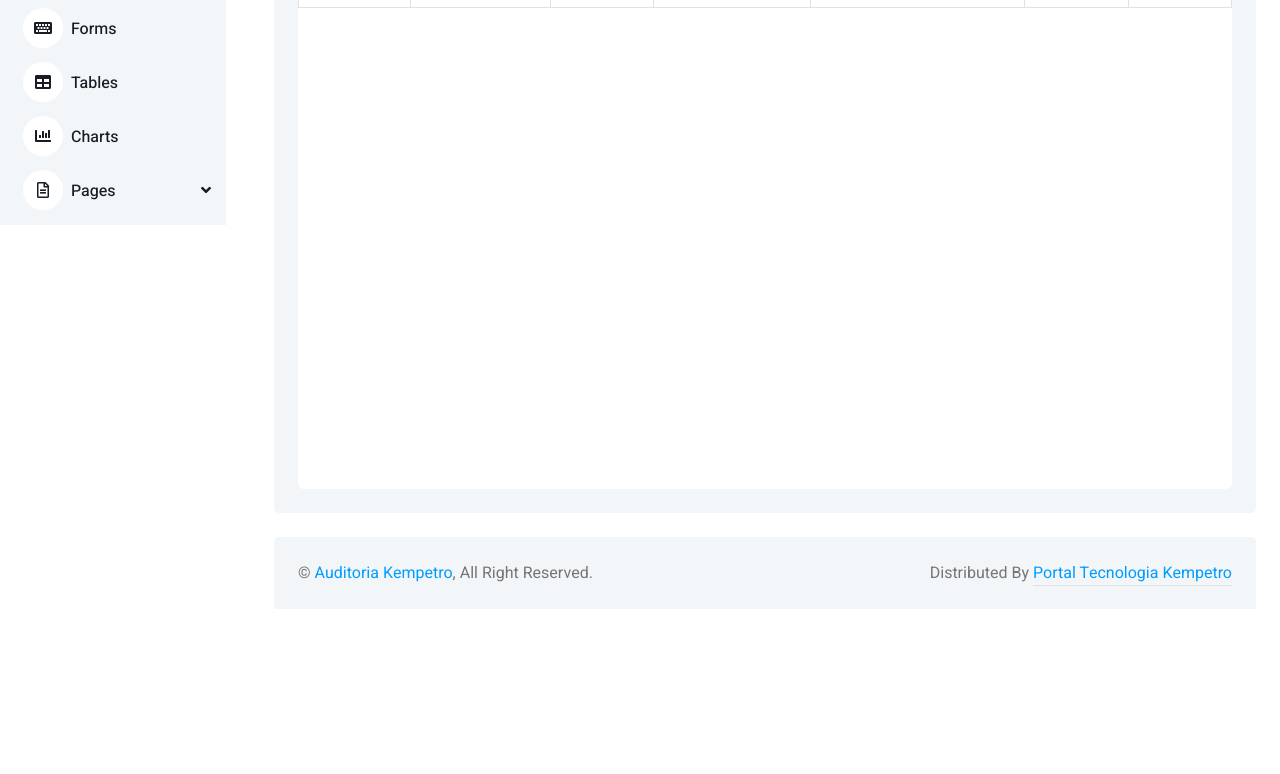
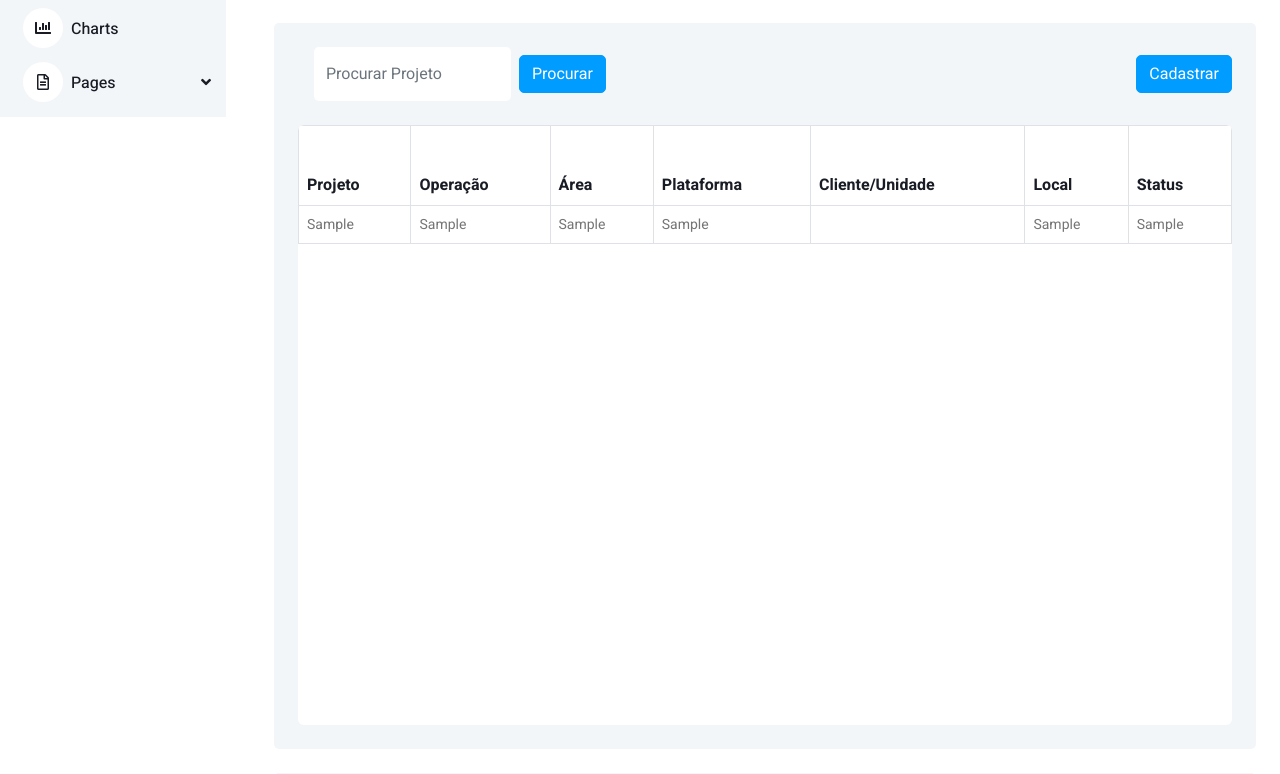
Before and after one commit to MathVans/Auditoria---Projetos, a PHP site: page / in a window 1280 px wide. Shown: the part 301-1075 px from the top of the page. Before the commit the page ends 887 px from the top, so only its background shows below. Run offline with PHP 8.4, Linux system fonts and the light colour scheme; tables that the repository leaves empty or names only in its code hold one stand-in row (values such as "Sample post"); data that the repository does not hold is empty; classes that the project's autoload settings leave out are loaded by file name; some libraries are stand-ins or nearby versions.

Commit message:
ultimo da noite

```diff
--- a/includes/navbar.php
+++ b/includes/navbar.php
@@ -1,14 +1,17 @@
  <!-- Navbar Start -->
  <nav class="navbar navbar-expand bg-light navbar-light sticky-top px-4 py-0" id="NavbarIndex">
+
                 <a href="index.php" class="navbar-brand d-flex d-lg-none me-4">
                     <h2 class="text-primary mb-0"><i class="fa fa-hashtag"></i></h2>
                 </a>
+
                 <a href="#" class="sidebar-toggler flex-shrink-0">
                     <i class="fa fa-bars"></i>
                 </a>
 
 
                 <div class="navbar-nav align-items-center ms-auto">
+                     <div class="nav-item"> <img src="https://i.imgur.com/tC8EuqC.png"> </div>
                     <div class="nav-item dropdown">
                         <a href="#" class="nav-link dropdown-toggle" data-bs-toggle="dropdown">
                             <img class="rounded-circle me-lg-2" src="img/logo-circular.png" alt="" style="width: 40px; height: 40px;">
--- a/includes/sidebar.php
+++ b/includes/sidebar.php
@@ -3,7 +3,9 @@
         <div class="sidebar pe-4 pb-3"id="SidebarIndex">
             <nav class="navbar bg-light navbar-light">
                 <a href="index.php" class="navbar-brand mx-4 mb-3">
+
                     <h3 class="text-primary"><i class="fa fa-hashtag me-2"></i>Auditoria</h3>
+
                 </a>
                 <div class="d-flex align-items-center ms-4 mb-4">
                     <div class="position-relative">
@@ -30,8 +32,8 @@
                         </div>
                     </div>
                     <a href="widget.html" class="nav-item nav-link"><i class="fa fa-th me-2"></i>Widgets</a>
-                    <a href="form.html" class="nav-item nav-link"><i class="fa fa-keyboard me-2"></i>Forms</a>
-                    <a href="table.html" class="nav-item nav-link"><i class="fa fa-table me-2"></i>Tables</a>
+                    <!-- <a href="form.html" class="nav-item nav-link"><i class="fa fa-keyboard me-2"></i>Forms</a>
+                    <a href="table.html" class="nav-item nav-link"><i class="fa fa-table me-2"></i>Tables</a> -->
                     <a href="chart.html" class="nav-item nav-link"><i class="fa fa-chart-bar me-2"></i>Charts</a>
                     <div class="nav-item dropdown">
                         <a href="#" class="nav-link dropdown-toggle" data-bs-toggle="dropdown"><i class="far fa-file-alt me-2"></i>Pages</a>
@@ -42,7 +44,10 @@
                             <a href="blank.html" class="dropdown-item">Blank Page</a>
                         </div>
                     </div>
+
                 </div>
+
             </nav>
+
         </div>
         <!-- Sidebar End -->
--- a/includes/table.php
+++ b/includes/table.php
@@ -131,7 +131,7 @@
                            }
                        }
 
-
+                       openModal();
 	                });
 
 
--- a/index.php
+++ b/index.php
@@ -64,7 +64,7 @@ if(!isset($_SESSION['user'])){
 
 
 
-                        <button type="button" class="btn btn-primary" onclick="openModal()" data-toggle="modal" data-target="#exampleModal" data-whatever="testestes">Cadastrar</button>
+                        <button type="button" class="btn btn-primary g-4" onclick="openModal()" data-toggle="modal" data-target="#exampleModal" data-whatever="testestes">Cadastrar</button>
 
                     <!--  MODAL    -->
                     <?php
```
